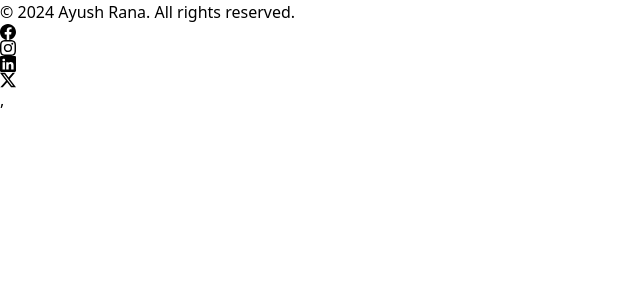
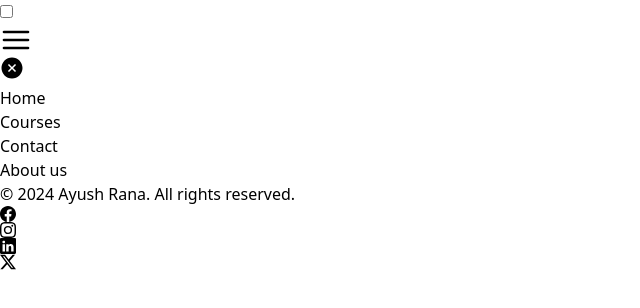
Before and after one commit to ayush7427/LmsProject, a React (Vite) app: page / in a window 1280 px wide. Shown: the top 308 px of the page, without its empty margins (0-640 px from the left). Built offline with nearby package versions, Linux system fonts and the light colour scheme.

Commit message:
added layout

```diff
--- a/package.json
+++ b/package.json
@@ -14,7 +14,6 @@
     "@tailwindcss/line-clamp": "^0.4.4",
     "axios": "^1.7.4",
     "chart.js": "^4.4.3",
-    "daisyui": "^4.12.10",
     "react": "^18.3.1",
     "react-chartjs-2": "^5.2.0",
     "react-dom": "^18.3.1",
@@ -29,6 +28,7 @@
     "@types/react-dom": "^18.3.0",
     "@vitejs/plugin-react": "^4.3.1",
     "autoprefixer": "^10.4.20",
+    "daisyui": "^4.12.10",
     "eslint": "^9.8.0",
     "eslint-plugin-react": "^7.35.0",
     "eslint-plugin-react-hooks": "^5.1.0-rc.0",
--- a/src/App.jsx
+++ b/src/App.jsx
@@ -1,6 +1,6 @@
 import './App.css'
 import { Routes } from "react-router-dom"
-import { Footer } from './components'
+import { Layout } from './components'
 
 
 function App() {
@@ -9,9 +9,8 @@ function App() {
   return (
     <>
       {/* <Routes>
-
       </Routes> */}
-    <Footer/>
+      <Layout/>
     </>
   )
 }
--- /dev/null
+++ b/src/components/header/header.jsx
@@ -0,0 +1,62 @@
+import React from "react";
+import { FiMenu } from "react-icons/fi";
+import { AiFillCloseCircle } from "react-icons/ai";
+import { Link } from "react-router-dom";
+
+export default function Header(props) {
+    const changeWidth = () => {
+        const drawerSide = document.getElementsByClassName("drawer-side");
+        drawerSide[0].style.width = 0;
+    };
+
+    const hideDrawer = () => {
+        const element = document.getElementsByClassName("drawer-toggle");
+        element[0].checked = false;
+
+        changeWidth();
+    };
+
+    return (
+        <div className="min-h-[90vh]">
+            <div className="drawer absolute left-0 z-50 w-fit">
+                <input id="my-drawer" type="checkbox" className="drawer-toggle" />
+
+                <div className="drawer-content">
+                    <label htmlFor="my-drawer" className="cursor-pointer relative">
+                        <FiMenu
+                            onClick={() => changeWidth()}
+                            size={"32px"}
+                            className="font-bold text-white m-4"
+                        />
+                    </label>
+                </div>
+
+                <div className="drawer-side w-0">
+                    <label htmlFor="my-drawer" className="drawer-overlay">
+                        <ul className="menu p-4 w-48 sm:w-80 bg-base-100 text-base-content relative">
+
+                            <li className="w-fit absolute right-2 z-50">
+                                <button onClick={() => hideDrawer()}>
+                                    <AiFillCloseCircle size={"24px"} />
+                                </button>
+                            </li>
+
+                            <li>
+                                <Link to="/">Home</Link>
+                            </li>
+                            <li>
+                                <Link to="/courses">Courses</Link>
+                            </li>
+                            <li>
+                                <Link to="/contact">Contact</Link>
+                            </li>
+                            <li>
+                                <Link to="/about">About us </Link>
+                            </li>
+                        </ul>
+                    </label>
+                </div>
+            </div>
+        </div>
+    );
+}
--- a/src/components/index.js
+++ b/src/components/index.js
@@ -1,5 +1,9 @@
 import Footer from "./footer/footer";
+import Layout from "./layout/layout";
+import Header from "./header/header";
 
 export {
-    Footer
+    Footer,
+    Layout,
+    Header
 }
--- /dev/null
+++ b/src/components/layout/layout.jsx
@@ -0,0 +1,12 @@
+import React from "react";
+import { Header, Footer } from "../index";
+
+export default function Layout({ children }) {
+    return (
+        <>
+            <Header />
+            {children}
+            <Footer />
+        </>
+    );
+}
--- a/src/index.css
+++ b/src/index.css
@@ -1,3 +1,9 @@
 @tailwind base;
 @tailwind components;
 @tailwind utilities;
+
+body{
+    margin: auto;
+    max-width: 1440px;
+    position: relative;
+}
--- a/src/main.jsx
+++ b/src/main.jsx
@@ -14,6 +14,6 @@ createRoot(document.getElementById('root')).render(
     <BrowserRouter>
       <App />
       <ToastContainer />
-    </BrowserRouter>,
+    </BrowserRouter>
   </Provider>
 )
```
Also changed, not shown: 1 other file (tests, documents, lock files or other folders).
